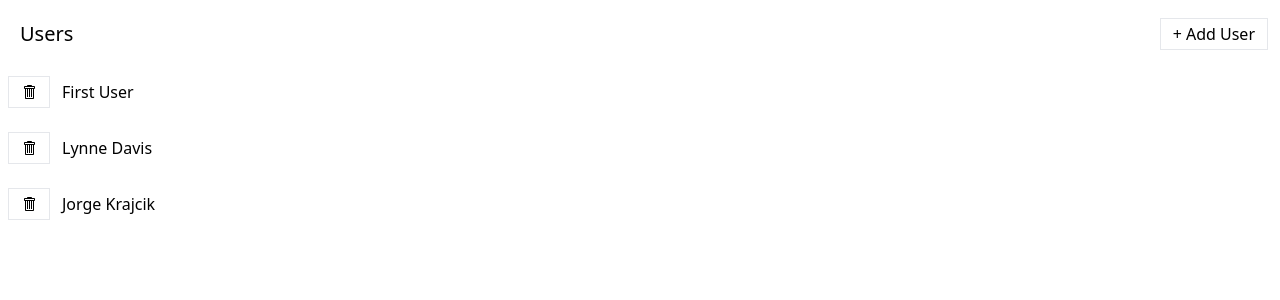
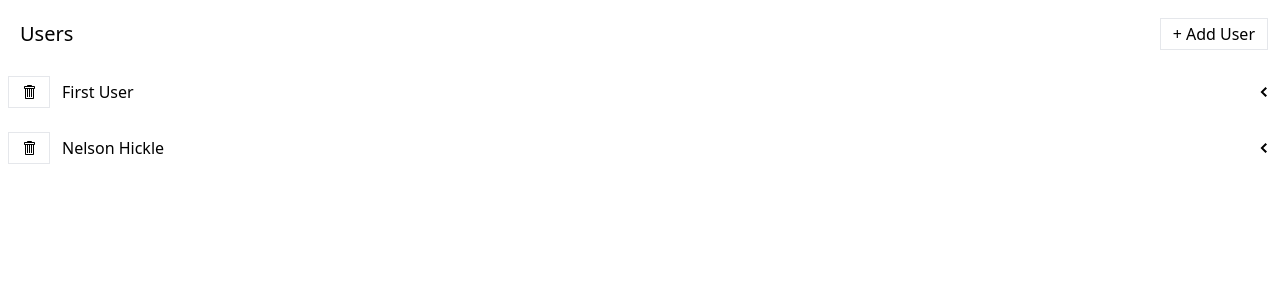
Before and after one commit to Modern-React-Redux-Sellers/API-Async-Thunks, a React (Create React App) app: page / in a window 1280 px wide. Shown: the top 300 px of the page. Built offline with nearby package versions, Linux system fonts and the light colour scheme; data requests are answered from the project's data file.

Commit message:
added expandablePanel and AlbumsList component, prepping for redux toolkit query

```diff
--- a/db.json
+++ b/db.json
@@ -5,12 +5,8 @@
       "name": "First User"
     },
     {
-      "id": "3987",
-      "name": "Lynne Davis"
-    },
-    {
-      "id": "912c",
-      "name": "Jorge Krajcik"
+      "id": "fd21",
+      "name": "Nelson Hickle"
     }
   ],
   "albums": [],
--- /dev/null
+++ b/src/components/AlbumsList.js
@@ -0,0 +1,10 @@
+
+
+const AlbumsList = ({user}) => {
+
+    return <div>
+        Albums for {user.name}
+    </div>
+}
+
+export default AlbumsList;
--- /dev/null
+++ b/src/components/ExpandablePanel.js
@@ -0,0 +1,27 @@
+import {useState} from "react";
+import {GoChevronDown, GoChevronLeft} from "react-icons/go";
+
+
+const ExpandablePanel = ({header, children}) => {
+    const [expanded, setExpanded] = useState(false);
+
+    const handleClick = () => {
+        setExpanded(!expanded);
+    };
+
+    return (
+        <div className="mb-2 border-rounded">
+            <div className="flex p-2 justify-between items-center">
+                <div className="flex flex-row items-center justify-between">
+                    {header}
+                </div>
+                <div onClick={handleClick} className="cursor-pointer">
+                    {expanded ? <GoChevronDown/> : <GoChevronLeft/>}
+                </div>
+            </div>
+            {expanded && <div className="p-2 border-t">{children}</div>}
+        </div>
+    );
+}
+
+export default ExpandablePanel;
--- a/src/components/UsersListItem.js
+++ b/src/components/UsersListItem.js
@@ -2,6 +2,8 @@
 import Button from "./Button";
 import {removeUser} from "../store";
 import {useThunk} from "../hooks/useThunk";
+import ExpandablePanel from "./ExpandablePanel";
+import AlbumsList from "./AlbumsList";
 
 const UsersListItem = ({user}) => {
     const [doRemoveUser, isLoading, error] = useThunk(removeUser);
@@ -10,17 +12,21 @@
         doRemoveUser(user);
     }
 
-    return <div className="mb-2 border-rounded">
-        <div className="flex p-2 justify-between items-center cursor-pointer">
-            <div className="flex flex-row items-center justify-between">
-                <Button className="mr-3" loading={isLoading} onClick={handleClick}>
-                    <GoTrashcan/>
-                </Button>
-                {error && <div>Error deleting user.</div>}
-                {user.name}
-            </div>
-        </div>
-    </div>
+    const header = <>
+        <Button className="mr-3" loading={isLoading} onClick={handleClick}>
+            <GoTrashcan/>
+        </Button>
+        {error && <div>Error deleting user.</div>}
+        {user.name}
+    </>
+
+    return (
+        <ExpandablePanel header={header}>
+            <AlbumsList user={user}/>
+        </ExpandablePanel>
+    )
+
+
 }
 
 export default UsersListItem;
```
